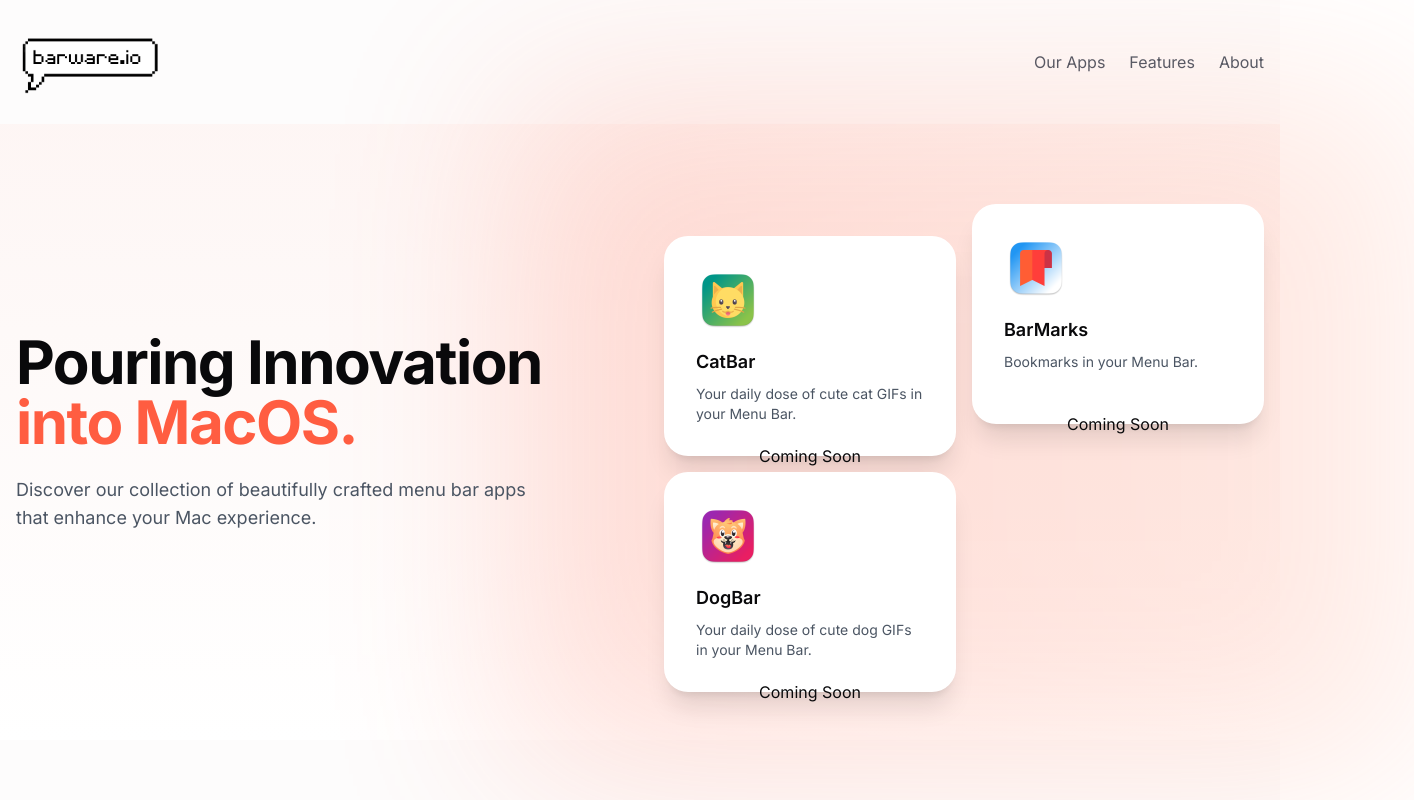
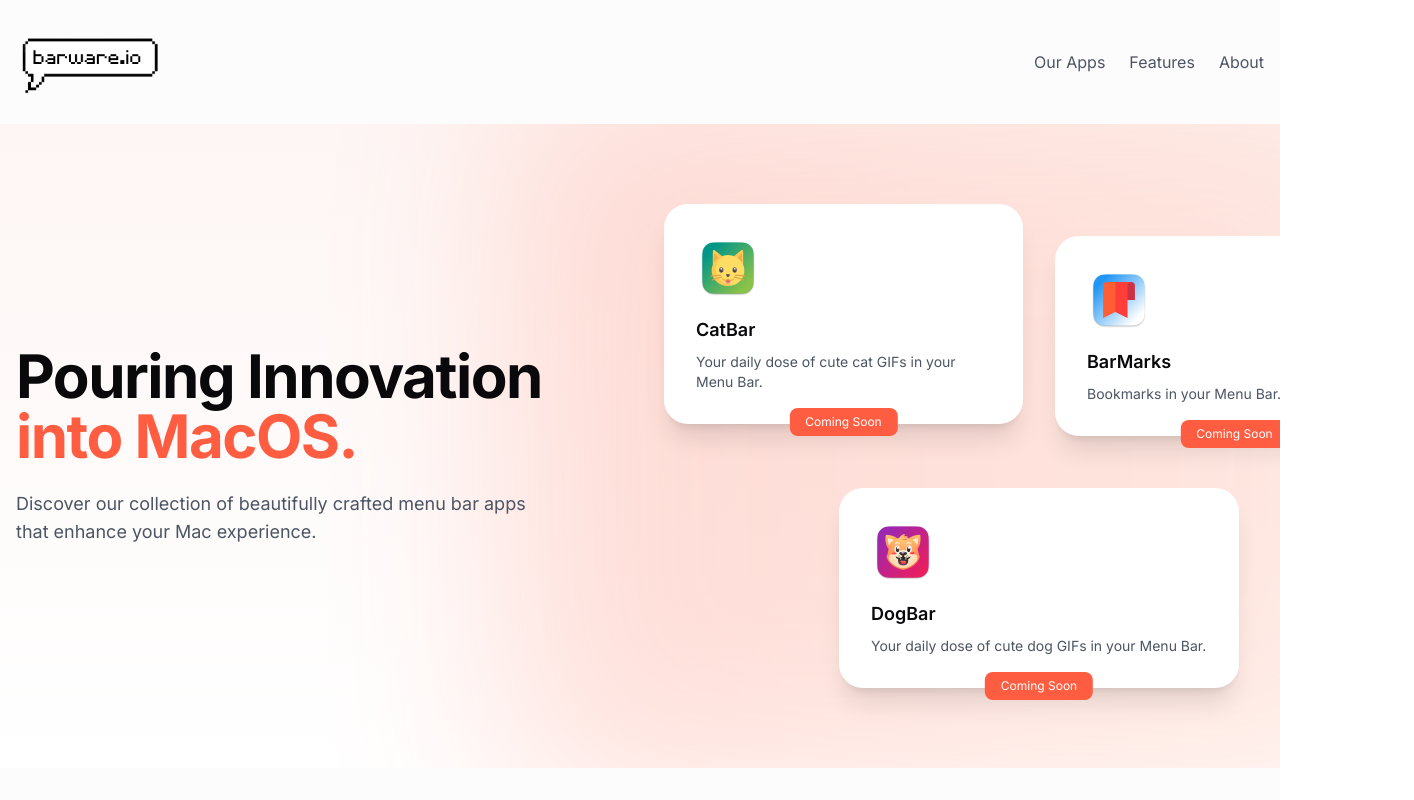
Before and after one commit to barware-io/barware.io, a Next.js app: page / in a window 1280 px wide. Shown: the top 800 px of the page, 1414 px wide, since content can reach past the window. Built offline with nearby package versions, Linux system fonts and the light colour scheme.

Commit message:
Fix hero section

```diff
--- a/app/layout.tsx
+++ b/app/layout.tsx
@@ -42,7 +42,7 @@ export default function RootLayout({
 }) {
   return (
     <html lang="en">
-      <body className={inter.className}>{children}</body>
+      <body className={`${inter.className} overflow-x-hidden`}>{children}</body>
     </html>
   )
 }
--- a/components/home/AppCard.tsx
+++ b/components/home/AppCard.tsx
@@ -22,13 +22,13 @@ export function AppCard({ app }: AppCardProps) {
             {...wrapperProps}
         >
             <Card className="relative overflow-hidden border-0 bg-white shadow-lg hover:shadow-xl transition-shadow duration-300 h-full flex flex-col">
-                <div className={`${app.color} p-8`}>
+                <div className={`${app.color} p-8 ${!app.isReady ? 'opacity-75' : ''}`}>
                     <div className="relative w-16 h-16 mx-auto group-hover:scale-110 transition-transform duration-300">
                         <Image
                             src={app.icon}
                             alt={app.name}
                             fill
-                            className="object-contain"
+                            className={`object-contain ${!app.isReady ? 'grayscale-[30%]' : ''}`}
                         />
                     </div>
                 </div>
@@ -41,7 +41,12 @@ export function AppCard({ app }: AppCardProps) {
                     </div>
                     <Button
                         variant={app.isReady ? "default" : "secondary"}
-                        className={`rounded-full w-full ${app.isReady ? 'bg-[#FF5D41] hover:bg-[#FF5D41]/90' : ''}`}
+                        className={`rounded-full w-full ${
+                            app.isReady
+                                ? 'bg-[#FF5D41] hover:bg-[#FF5D41]/90'
+                                : 'bg-gray-100 text-gray-500 hover:bg-gray-200 cursor-not-allowed'
+                        }`}
+                        disabled={!app.isReady}
                     >
                         {app.isReady ? (
                             <>
--- a/components/home/HeroSection.tsx
+++ b/components/home/HeroSection.tsx
@@ -3,7 +3,7 @@ import Image from "next/image"
 
 export function HeroSection({ favApps }: { favApps: AppType[] }) {
     return (
-        <section className="relative py-16 md:py-20">
+        <section className="relative py-16 md:py-20 overflow-hidden">
             {/* Gradient Background */}
             <div className="absolute inset-0 bg-gradient-to-b from-[#FFE8E3]/30 to-white"></div>
 
@@ -23,43 +23,120 @@ export function HeroSection({ favApps }: { favApps: AppType[] }) {
 
                     {/* App Showcase */}
                     <div className="relative">
-                        <div className="grid grid-cols-2 gap-4">
-                            {favApps.map((app, index) => {
-                                const AppWrapper = app.isReady ? 'a' : 'div'
-                                const wrapperProps = app.isReady ? {
-                                    href: app.appStoreLink,
+                        <div className="grid grid-cols-1 md:grid-cols-2 gap-6 md:gap-8 w-full md:w-[750px] mx-auto">
+                            <div className="col-span-1 max-w-[400px] w-full mx-auto">
+                                {(() => {
+                                    const AppWrapper = favApps[0].isReady ? 'a' : 'div'
+                                    const wrapperProps = favApps[0].isReady ? {
+                                        href: favApps[0].appStoreLink,
                                         target: "_blank",
                                         rel: "noopener noreferrer"
                                     } : {}
 
                                     return (
                                         <AppWrapper
-                                        key={index}
-                                        className={`relative bg-white p-8 rounded-3xl shadow-xl backdrop-blur-sm
-                                            ${app.isReady ? 'cursor-pointer hover:scale-105 transition-transform' : ''}
-                                            ${index % 2 === 0 ? 'translate-y-8' : ''}`}
+                                            className={`relative bg-white p-8 rounded-3xl shadow-xl backdrop-blur-sm w-full
+                                                ${favApps[0].isReady ? 'cursor-pointer hover:scale-105 transition-transform' : ''}`}
                                             {...wrapperProps}
                                         >
+                                            {/* First app content */}
                                             <div className="relative w-16 h-16 mb-4">
                                                 <Image
-                                                src={app.icon}
-                                                alt={`${app.name} icon`}
+                                                    src={favApps[0].icon}
+                                                    alt={`${favApps[0].name} icon`}
                                                     fill
                                                     className="object-contain"
                                                 />
                                             </div>
-                                        <h3 className="font-semibold text-lg mb-2">{app.name}</h3>
-                                        <p className="text-sm text-gray-600">{app.description}</p>
-                                        {!app.isReady && (
+                                            <h3 className="font-semibold text-lg mb-2">{favApps[0].name}</h3>
+                                            <p className="text-sm text-gray-600">{favApps[0].description}</p>
+                                            {!favApps[0].isReady && (
                                                 <div className="absolute -bottom-3 left-1/2 -translate-x-1/2">
-                                                <div className="ribbon">
-                                                    {app.linkText}
+                                                    <div className="ribbon bg-[#FF5D41] text-white px-4 py-1.5 rounded-lg text-xs">
+                                                        {favApps[0].linkText}
                                                     </div>
                                                 </div>
                                             )}
                                         </AppWrapper>
                                     )
-                            })}
+                                })()}
+                            </div>
+                            <div className="col-span-1 md:translate-y-8 max-w-[400px] w-full mx-auto">
+                                {(() => {
+                                    const AppWrapper = favApps[1].isReady ? 'a' : 'div'
+                                    const wrapperProps = favApps[1].isReady ? {
+                                        href: favApps[1].appStoreLink,
+                                        target: "_blank",
+                                        rel: "noopener noreferrer"
+                                    } : {}
+
+                                    return (
+                                        <AppWrapper
+                                            className={`relative bg-white p-8 rounded-3xl shadow-xl backdrop-blur-sm
+                                                ${favApps[1].isReady ? 'cursor-pointer hover:scale-105 transition-transform' : ''}`}
+                                            {...wrapperProps}
+                                        >
+                                            {/* Second app content */}
+                                            <div className="relative w-16 h-16 mb-4">
+                                                <Image
+                                                    src={favApps[1].icon}
+                                                    alt={`${favApps[1].name} icon`}
+                                                    fill
+                                                    className="object-contain"
+                                                />
+                                            </div>
+                                            <h3 className="font-semibold text-lg mb-2">{favApps[1].name}</h3>
+                                            <p className="text-sm text-gray-600">{favApps[1].description}</p>
+                                            {!favApps[1].isReady && (
+                                                <div className="absolute -bottom-3 left-1/2 -translate-x-1/2">
+                                                    <div className="ribbon bg-[#FF5D41] text-white px-4 py-1.5 rounded-lg text-xs">
+                                                        {favApps[1].linkText}
+                                                    </div>
+                                                </div>
+                                            )}
+                                        </AppWrapper>
+                                    )
+                                })()}
+                            </div>
+                            <div className="col-span-1 md:col-span-2 flex justify-center mt-6 md:mt-8">
+                                <div className="max-w-[400px] w-full">
+                                    {(() => {
+                                        const AppWrapper = favApps[2].isReady ? 'a' : 'div'
+                                        const wrapperProps = favApps[2].isReady ? {
+                                            href: favApps[2].appStoreLink,
+                                            target: "_blank",
+                                            rel: "noopener noreferrer"
+                                        } : {}
+
+                                        return (
+                                            <AppWrapper
+                                                className={`relative bg-white p-8 rounded-3xl shadow-xl backdrop-blur-sm
+                                                    ${favApps[2].isReady ? 'cursor-pointer hover:scale-105 transition-transform' : ''}`}
+                                                {...wrapperProps}
+                                            >
+                                                {/* Third app content */}
+                                                <div className="relative w-16 h-16 mb-4">
+                                                    <Image
+                                                        src={favApps[2].icon}
+                                                        alt={`${favApps[2].name} icon`}
+                                                        fill
+                                                        className="object-contain"
+                                                    />
+                                                </div>
+                                                <h3 className="font-semibold text-lg mb-2">{favApps[2].name}</h3>
+                                                <p className="text-sm text-gray-600">{favApps[2].description}</p>
+                                                {!favApps[2].isReady && (
+                                                    <div className="absolute -bottom-3 left-1/2 -translate-x-1/2">
+                                                        <div className="ribbon bg-[#FF5D41] text-white px-4 py-1.5 rounded-lg text-xs">
+                                                            {favApps[2].linkText}
+                                                        </div>
+                                                    </div>
+                                                )}
+                                            </AppWrapper>
+                                        )
+                                    })()}
+                                </div>
+                            </div>
                         </div>
 
                         {/* Decorative Elements */}
--- a/data/apps.ts
+++ b/data/apps.ts
@@ -10,7 +10,7 @@ export const apps: AppType[] = [
         description: "Your daily dose of cute cat GIFs in your Menu Bar.",
         color: "bg-[#FFE8E3]",
         appStoreLink: "https://apps.apple.com/app/catbar/id1644003590",
-        linkText: "Coming soon",
+        linkText: "Coming Soon",
         isReady: false,
         icon: catBarImage
     },
@@ -19,7 +19,7 @@ export const apps: AppType[] = [
         description: "Bookmarks in your Menu Bar.",
         color: "bg-[#FFE8E3]",
         appStoreLink: "#",
-        linkText: "Coming soon",
+        linkText: "Coming Soon",
         isReady: false,
         icon: barMarksImage
     },
--- a/styles/globals.css
+++ b/styles/globals.css
@@ -85,11 +85,10 @@ html {
 }
 
 .ribbon {
-    padding: 4px 8px;
-    background: #FF5D41;
-    color: white;
-    font-size: 11px;
+    display: inline-block;
+    font-size: 0.75rem;
     font-weight: 500;
-    border-radius: 4px;
-    box-shadow: 0 1px 2px rgba(0,0,0,0.1);
+    box-shadow: 0 2px 4px rgba(0, 0, 0, 0.1);
+    white-space: nowrap;
+    letter-spacing: 0.025em;
 }
```
Lines whose indentation alone changed are shown as unchanged.
